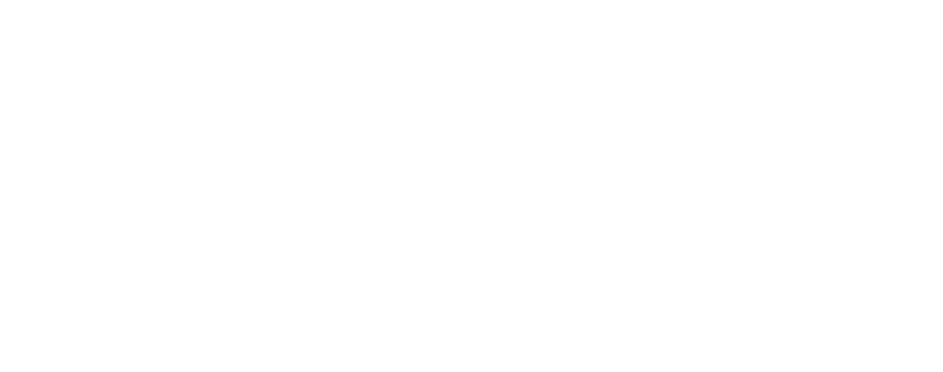
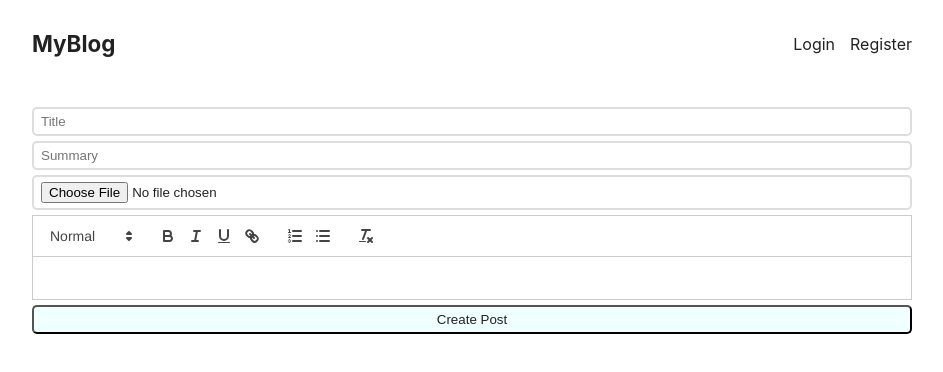
Before and after one commit to LokmanKhodziri/Fullstack_Blog, a React (Create React App) app in the folder client/: page /create in a window 1280 px wide. Before the commit this address had no page. Shown: the top 372 px of the page, without its empty margins (168-1111 px from the left). Built offline with nearby package versions, Linux system fonts and the light colour scheme; no server answers.

Commit message:
create page for posting post and fix some issue

```diff
--- a/client/package.json
+++ b/client/package.json
@@ -9,6 +9,7 @@
     "body-parser": "^1.20.2",
     "react": "^18.3.1",
     "react-dom": "^18.3.1",
+    "react-quill": "^2.0.0",
     "react-router-dom": "^6.23.1",
     "react-scripts": "^5.0.1",
     "web-vitals": "^2.1.4"
--- a/client/src/App.css
+++ b/client/src/App.css
@@ -95,6 +95,6 @@ button{
     padding: 5px 0;
 }
 
-form h1{
+form.login h1, form.register h1{
     text-align: center;
 }
--- a/client/src/App.js
+++ b/client/src/App.js
@@ -4,16 +4,22 @@ import { Route, Routes } from 'react-router-dom';
 import IndexPage from './component/IndexPage';
 import LoginPage from './component/LoginPage';
 import RegisterPage from './component/RegisterPage';
+import CreatePost from './component/CreatePost'
+import { UserContextProvider } from './component/UserContext';
 
 function App() {
   return (
+    <UserContextProvider>
       <Routes>
         <Route path='/' element={<Layout />}>
           <Route index element={<IndexPage />} />
           <Route path='login' element={<LoginPage />} />
           <Route path='/register' element={<RegisterPage />} />
+          <Route path='/create' element={<CreatePost />} />
         </Route>
       </Routes>
+    </UserContextProvider>
+
   );
 }
 
--- /dev/null
+++ b/client/src/component/CreatePost.js
@@ -0,0 +1,14 @@
+import ReactQuill from 'react-quill';
+import 'react-quill/dist/quill.snow.css';
+
+export default function CreatePage() {
+    return (
+        <form>
+            <input type="title" placeholder={'Title'} />
+            <input type="summary" placeholder={'Summary'} />
+            <input type="file" />
+            <ReactQuill />
+            <button style={{ marginTop: '5px' }}>Create Post</button>
+        </form>
+    );
+}
--- a/client/src/component/Header.js
+++ b/client/src/component/Header.js
@@ -1,18 +1,19 @@
-import { useState, useEffect } from "react";
+import { useEffect, useContext } from "react";
 import { Link } from "react-router-dom";
+import { UserContext } from "./UserContext";
 
 export default function Header() {
-    const [username, setUsername] = useState(null);
+    const { setUserInfo, userInfo } = useContext(UserContext);
 
     useEffect(() => {
         fetch('http://localhost:5050/profile', {
             credentials: 'include',
         }).then(response => {
             response.json().then(userInfo => {
-                setUsername(userInfo.username);
+                setUserInfo(userInfo);
             })
         });
-    }, []);
+    }, [setUserInfo]);
 
     function logout() {
         fetch('http://localhost:5050/logout', {
@@ -20,11 +21,13 @@ export default function Header() {
             credentials: 'include',
         }).then(response => {
             if (response.ok) {
-                setUsername(null);
+                setUserInfo(null);
             }
         });
-        setUsername(null);
+        setUserInfo(null);
     }
+
+    const username = userInfo?.username;
 
     return (
         <header>
--- a/client/src/component/LoginPage.js
+++ b/client/src/component/LoginPage.js
@@ -1,10 +1,13 @@
-import { useState } from "react";
+import { useContext, useState } from "react";
 import { Navigate } from "react-router-dom";
+import { UserContext } from "./UserContext";
 
 export default function LoginPage() {
     const [username, setUsername] = useState('');
     const [password, setPassword] = useState('');
     const [redirect, setRedirect] = useState(false);
+    const { setUserInfo } = useContext(UserContext);
+
     async function login(ev) {
         ev.preventDefault();
         const response = await fetch('http://localhost:5050/login', {
@@ -14,7 +17,10 @@ export default function LoginPage() {
             credentials: 'include',
         });
         if (response.ok) {
-            setRedirect(true);
+            response.json().then(userInfo => {
+                setUserInfo(userInfo);
+                setRedirect(true);
+            });
         } else {
             alert('wrong username or password');
         }
--- /dev/null
+++ b/client/src/component/UserContext.js
@@ -0,0 +1,12 @@
+import { createContext, useState } from "react";
+
+export const UserContext = createContext({});
+
+export function UserContextProvider({ children }) {
+    const [userInfo, setUserInfo] = useState({});
+    return (
+        <UserContext.Provider value={{ userInfo, setUserInfo }}>
+            {children}
+        </UserContext.Provider>
+    );
+}
```
Also changed, not shown: 2 other files (tests, documents, lock files or other folders). Lines whose indentation alone changed are shown as unchanged.
